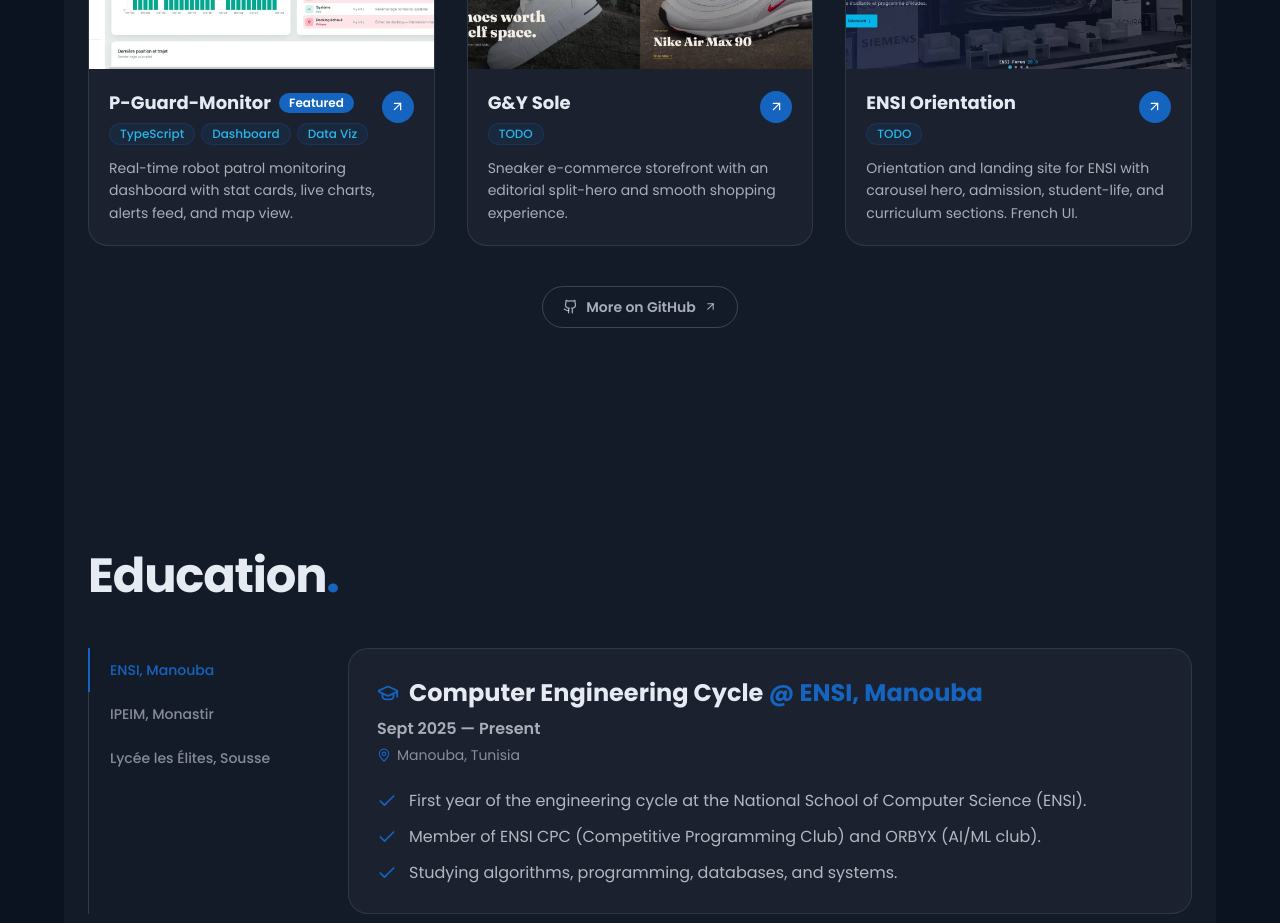
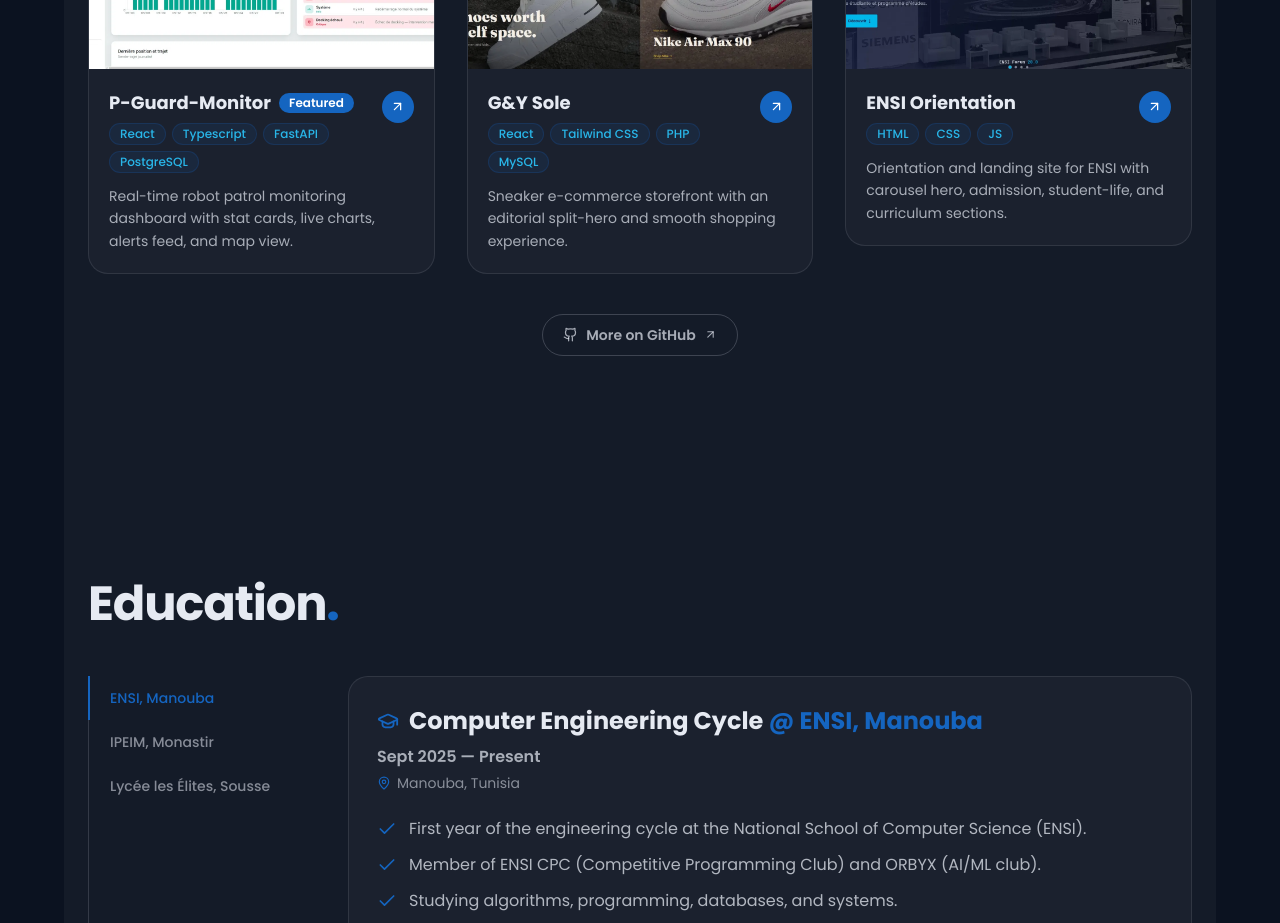
Before and after one commit to Yahya8bit/portfolio, a Next.js app: page / in a window 1280 px wide. Shown: the part 1120-2043 px from the top of the page. Built offline with nearby package versions, Linux system fonts and the light colour scheme.

Commit message:
fixed some shit

```diff
--- a/components/sections/Projects.tsx
+++ b/components/sections/Projects.tsx
@@ -18,26 +18,26 @@
   {
     title: "P-Guard-Monitor",
     desc: "Real-time robot patrol monitoring dashboard with stat cards, live charts, alerts feed, and map view.",
-    tags: ["TypeScript", "Dashboard", "Data Viz"],
+    tags: ["React", "Typescript", "FastAPI","PostgreSQL"],
     image: "/projects/pguard.webp",
-    liveHref: "https://p-guard-monitor.vercel.app/fleet",
+    liveHref: "https://p-guard-monitor.vercel.app/",
     repoHref: "https://github.com/Yahya8bit/P-Guard-Monitor",
     featured: true,
   },
   {
     title: "G&Y Sole",
     desc: "Sneaker e-commerce storefront with an editorial split-hero and smooth shopping experience.",
-    tags: ["TODO"],
+    tags: ["React", "Tailwind CSS", "PHP", "MySQL"],
     image: "/projects/gysole.webp",
     liveHref: "https://gy-sole.vercel.app",
     repoHref: "https://github.com/Yahya8bit/Projet-web",
   },
   {
     title: "ENSI Orientation",
-    desc: "Orientation and landing site for ENSI with carousel hero, admission, student-life, and curriculum sections. French UI.",
-    tags: ["TODO"],
+    desc: "Orientation and landing site for ENSI with carousel hero, admission, student-life, and curriculum sections.",
+    tags: ["HTML","CSS","JS"],
     image: "/projects/ensi.webp",
-    liveHref: "https://ensi-orientation.vercel.app",
+    liveHref: "https://ensi-guide-orientation.tech/",
     repoHref: "https://github.com/Yahya8bit/ENSI-Orientation",
   },
 ];
```
